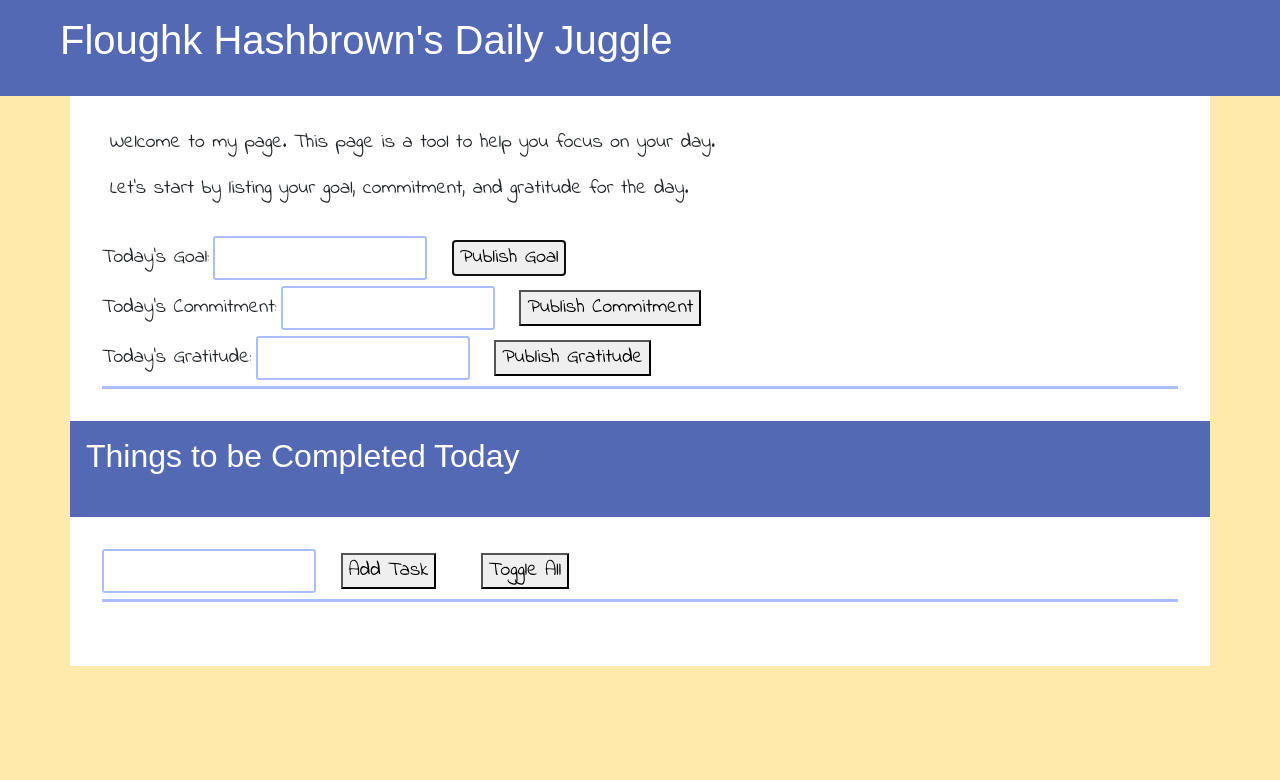
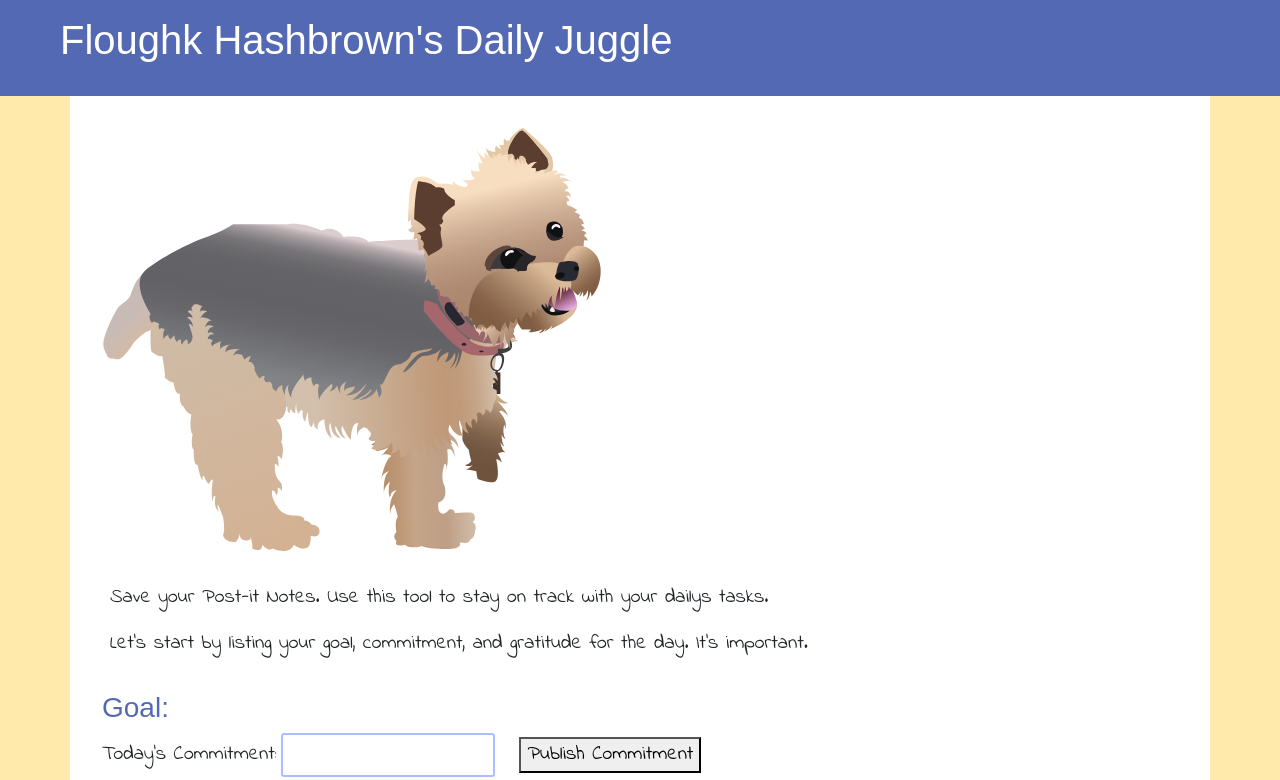
Before and after one commit to gladgladwrap/ToDoApp, a plain HTML site: page index.html in a window 1280 px wide. Both pictures are taken after a click on the button "Publish Goal". Shown: the top 780 px of the page. Drawn offline with nearby package versions, Linux system fonts and the light colour scheme; a web font is replaced by a local one.

Commit message:
Add dawgeyes.svg to the top of the page. Currently a SPA. Added functionality to the goals form and displaying each in a h3 element.

```diff
--- a/app.js
+++ b/app.js
@@ -112,6 +112,23 @@ var handlers = {
 	}
 };
 
+var goalsHandler = {
+	addGoal: function() {
+		var goal = document.getElementById('goalInput').value;
+		var replaceContent = document.getElementById('goal');
+		replaceContent.innerHTML = '<h3>Goal: ' + goal +'</h3>';
+	},
+	addCommitment: function() {
+		var commitment = document.getElementById('commitmentInput').value;
+		var replaceContent = document.getElementById('commitment');
+		replaceContent.innerHTML = '<h3>Commitment: ' + commitment +'</h3>';
+	},
+	addGratitude: function() {
+		var gratitude = document.getElementById('gratitudeInput').value;
+		var replaceContent = document.getElementById('gratitude');
+		replaceContent.innerHTML = '<h3>Gratitude: ' + gratitude +'</h3>';
+	}
+};
 
 
 
--- a/index.html
+++ b/index.html
@@ -21,24 +21,30 @@
 
 <div class="container">
 
-	<p>Welcome to my page. This page is a tool to help you focus on your day.</p>
-	<p>Let's start by listing your goal, commitment, and gratitude for the day.</p>
+	<img
+    src="dawgeyes.svg"
+    alt="dawg with cool eyes"
+    height="423"
+    width="500" />
+
+	<p>Save your Post-it Notes. Use this tool to stay on track with your dailys tasks.</p>
+	<p>Let's start by listing your goal, commitment, and gratitude for the day. It's important.</p>
 
 	<div id="goalsForm">
-		<div>
+		<div id="goal">
 			<label for="toDoInput">Today's Goal:</label>
 			<input id="goalInput" type="text">
-			<button onclick="handlers.addGoal()">Publish Goal</button>
+			<button onclick="goalsHandler.addGoal()">Publish Goal</button>
 		</div>
-		<div>
+		<div id="commitment">
 			<label for="toDoInput">Today's Commitment:</label>
 			<input id="commitmentInput" type="text">
-			<button onclick="handlers.addCommitment()">Publish Commitment</button>
+			<button onclick="goalsHandler.addCommitment()">Publish Commitment</button>
 		</div>
-		<div>
+		<div id="gratitude">
 			<label for="toDoInput">Today's Gratitude:</label>
 			<input id="gratitudeInput" type="text">
-			<button onclick="handlers.addGratitude()">Publish Gratitude</button>
+			<button onclick="goalsHandler.addGratitude()">Publish Gratitude</button>
 		</div>
 	</div>
 
--- a/style.css
+++ b/style.css
@@ -40,6 +40,10 @@ h2 {
 	padding: 1rem 0 1rem 1rem;
 }
 
+img[src="dawgeyes.svg"] {
+	margin: 0 2em 2em;
+}
+
 p {
 	margin-left: 2em;
 }
@@ -51,6 +55,10 @@ th {
 #goalsForm, #toDoForm {
 	border-bottom: 3px solid #ABBEFF;
 	margin: 2em;
+}
+
+#goalsForm h3 {
+	color: #5469B3;
 }
 
 input[type=text] {
```
Also changed, not shown: dawgeyes.svg (added).
